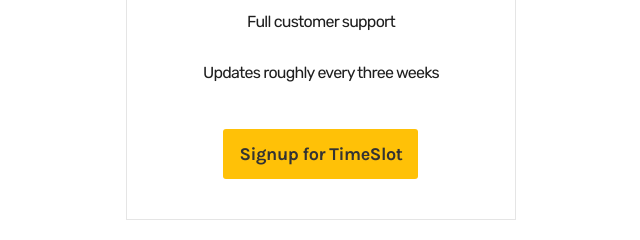
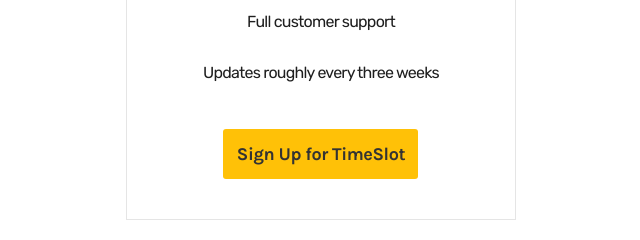
Before and after one commit to Burgundy-Labs/timeslot-us, a plain HTML site: page index.html in a window 1280 px wide. Shown: the part 2880-3120 px from the top of the page, 319-959 px from the left. Drawn offline with Linux system fonts and the light colour scheme.

Commit message:
Update index.html

```diff
--- a/index.html
+++ b/index.html
@@ -389,7 +389,7 @@
                       <a
                         href="https://app.timeslot.us/signup"
                         class="pricing-btn"
-                        >Signup for TimeSlot</a
+                        >Sign Up for TimeSlot</a
                       >
                     </li>
                   </ul>
```
